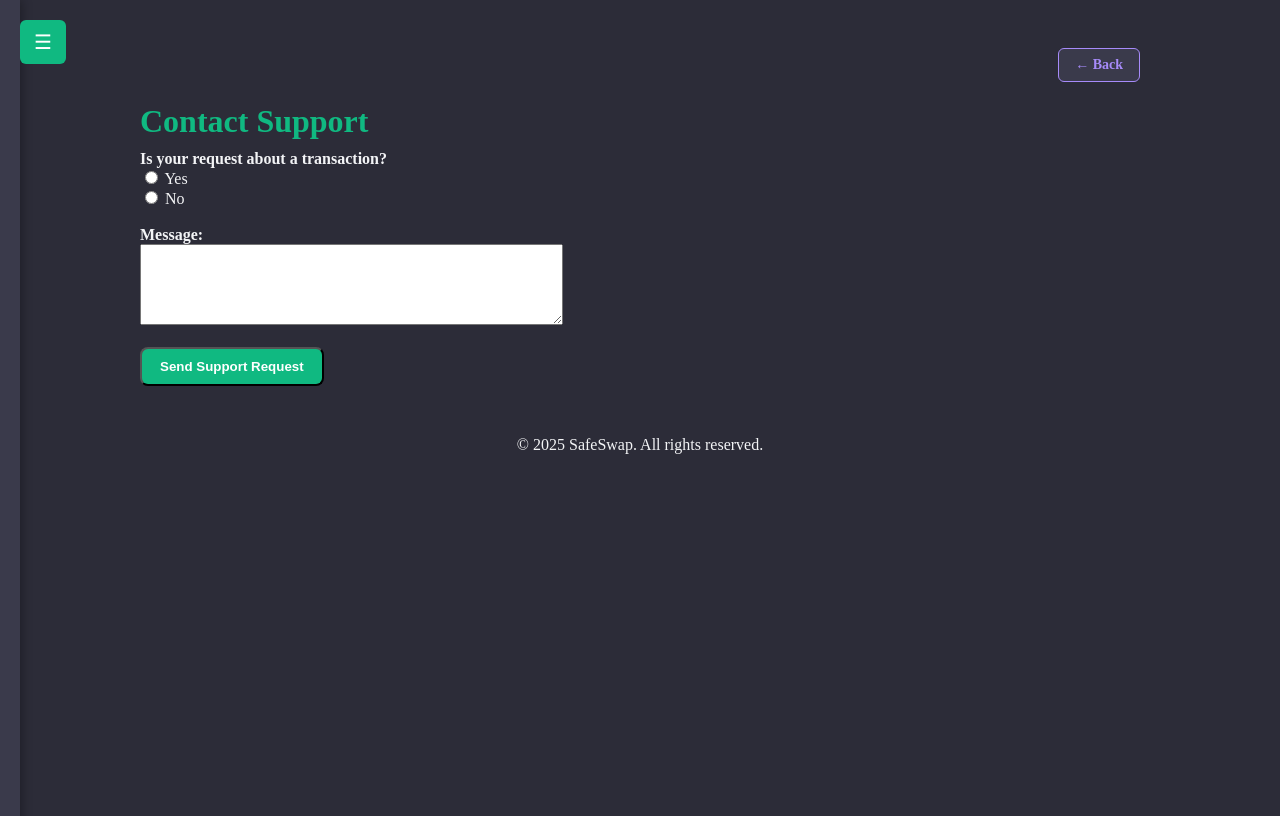
After one commit to aaabbbccc11283/ssa_project, a Django app: page /chipin/contact_support/ in a window 1280 px wide. The commit adds this page. Run offline with Django 5.2, Linux system fonts and the light colour scheme; a user stored in the database is signed in; data comes from the database, SQL or seed files in the repository; both versions use the stored data as it was after the commit.

Commit message:
Email support added

```diff
--- a/chipin/templates/chipin/base.html
+++ b/chipin/templates/chipin/base.html
@@ -17,9 +17,10 @@
 
             {% if request.user.is_authenticated %}
                 <nav class="nav-links">
-                    <a href="{% url 'chipin:home' %}" class="menu-btn">Portal Home</a>
-                    <a href="{% url 'users:user' %}" class="menu-btn">User Dashboard</a>
+                    <a href="{% url 'users:user' %}" class="menu-btn">Homepage</a>
+                    <a href="{% url 'chipin:home' %}" class="menu-btn">Portal</a>
                     <a href="{% url 'users:top_up' %}" class="menu-btn">Top Up</a>
+                    <li><a href="{% url 'chipin:contact_support' %}">Contact Support</a></li>
                     <form action="{% url 'users:logout' %}" method="post" class="logout-form">
                         {% csrf_token %}
                         <button type="submit" class="menu-btn">Logout</button>
--- /dev/null
+++ b/chipin/templates/chipin/contact_support.html
@@ -0,0 +1,67 @@
+{% extends 'chipin/base.html' %}
+{% block title %}Contact Support{% endblock %}
+
+{% block content %}
+<div class="form-container content-fade">
+    <h1 class="form-title">Contact Support</h1>
+
+    <form method="POST">
+        {% csrf_token %}
+
+        <label><strong>Is your request about a transaction?</strong></label><br>
+        <input type="radio" name="is_transaction" value="yes" required> Yes<br>
+        <input type="radio" name="is_transaction" value="no"> No<br><br>
+
+        <div id="transaction-details" style="display:none;">
+            <label><strong>Is your transaction more than 30 days old?</strong></label><br>
+            <input type="radio" name="is_old" value="yes"> Yes<br>
+            <input type="radio" name="is_old" value="no"> No<br><br>
+
+            <div id="old-transaction-details" style="display:none;">
+                <p>Please provide the following in the message box below:</p>
+                <ul>
+                    <li>Last 4 digits of your credit card</li>
+                    <li>Expiry date (MM/YYYY)</li>
+                    <li>Date of the transaction</li>
+                </ul>
+            </div>
+
+            <div id="recent-transaction-details" style="display:none;">
+                <label for="event">Select Event (last 30 days):</label><br>
+                <select name="event_id" id="event" required>
+                    <option value="">-- Select an event --</option>
+                    {% for e in events %}
+                        <option value="{{ e.id }}">
+                            {{ e.name }} - ${{ e.amount }} ({{ e.date|date:"M d, Y" }}){% if e.archived %} (Archived){% endif %} — {{ e.group_name }}
+                        </option>
+                    {% endfor %}
+                </select><br><br>
+            </div>
+        </div>
+
+        <label for="message"><strong>Message:</strong></label><br>
+        <textarea name="message" rows="5" cols="50" required></textarea><br><br>
+
+        <button type="submit" class="btn primary-btn">Send Support Request</button>
+    </form>
+</div>
+
+<script>
+    const isTransactionRadios = document.getElementsByName("is_transaction");
+    const isOldRadios = document.getElementsByName("is_old");
+
+    function updateTransactionSection() {
+        const isTransaction = [...isTransactionRadios].find(r => r.checked)?.value;
+        document.getElementById("transaction-details").style.display = (isTransaction === "yes") ? "block" : "none";
+    }
+
+    function updateOldTransactionSection() {
+        const isOld = [...isOldRadios].find(r => r.checked)?.value;
+        document.getElementById("old-transaction-details").style.display = (isOld === "yes") ? "block" : "none";
+        document.getElementById("recent-transaction-details").style.display = (isOld === "no") ? "block" : "none";
+    }
+
+    isTransactionRadios.forEach(r => r.addEventListener("change", updateTransactionSection));
+    isOldRadios.forEach(r => r.addEventListener("change", updateOldTransactionSection));
+</script>
+{% endblock %}
--- a/chipin/templates/chipin/group_detail.html
+++ b/chipin/templates/chipin/group_detail.html
@@ -90,6 +90,8 @@
         </ul>
     </div>
 
+<a href="{% url 'chipin:contact_support' %}" class="btn secondary-btn">Contact Support</a>
+
     {% if request.user not in group.members.all %}
         <a href="{% url 'chipin:request_to_join_group' group.id %}" class="btn btn-info">Request to Join</a>
     {% endif %}
--- a/chipin/urls.py
+++ b/chipin/urls.py
@@ -32,4 +32,7 @@ urlpatterns = [
    path('group/<int:group_id>/archived/', views.archived_events, name='archived_events'),
    path("", user_views.user, name="user"),
    path('transactions/', views.transaction_history, name='transaction_history'),
+   path('group/<int:group_id>/contact_support/', views.contact_support, name='contact_support'),
+   path('contact_support/', views.contact_support_view, name='contact_support'),
+
 ]
--- a/chipin/views.py
+++ b/chipin/views.py
@@ -16,6 +16,9 @@ from decimal import Decimal
 from .models import Event
 from users.models import Transaction
 from django.shortcuts import render
+from django.utils.timezone import now, timedelta
+from django.utils import timezone
+
 
 @login_required
 def accept_event(request, event_id):
@@ -478,3 +481,111 @@ def transaction_history(request):
         'transactions': transactions,
         'events': events
     })
+
+from django.utils.timezone import now
+
+@login_required
+def contact_support(request, group_id):
+    group = get_object_or_404(Group, id=group_id)
+    if request.method == 'POST':
+        amount = request.POST.get('amount', 'N/A')
+        timestamp = now().strftime('%Y-%m-%d %H:%M:%S')
+
+        users = group.members.all()
+        user_list = "\n".join([f"{u.username} ({u.email})" for u in users])
+
+        subject = f"[Support Request] from Group '{group.name}'"
+        message = (
+            f"A support request has been submitted.\n\n"
+            f"Group Name: {group.name}\n"
+            f"Group ID: {group.id}\n"
+            f"Users in Group:\n{user_list}\n\n"
+            f"Requested Amount: ${amount}\n"
+            f"Time of Request: {timestamp}\n"
+        )
+
+        send_mail(
+            subject,
+            message,
+            settings.DEFAULT_FROM_EMAIL,
+            ['support@eforge.online'],  # 📬 Change this to your actual support email
+            fail_silently=False,
+        )
+
+        messages.success(request, "Support request sent successfully.")
+        return redirect('chipin:group_detail', group_id=group_id)
+
+@login_required
+def contact_support_view(request):
+    user = request.user
+    recent_cutoff = now().date() - timedelta(days=30)
+
+    groups = user.group_memberships.all()
+
+    # Show all events from user's groups in the last 30 days (including archived)
+    recent_events = Event.objects.filter(
+        group__in=groups,
+        date__gte=recent_cutoff
+    ).order_by('-date')
+
+    events = []
+    for e in recent_events:
+        events.append({
+            'id': e.id,
+            'name': e.name,
+            'amount': e.total_spend,
+            'date': e.date,
+            'archived': e.archived,
+            'group_name': e.group.name
+        })
+
+    if request.method == 'POST':
+        is_transaction = request.POST.get("is_transaction") == "yes"
+        is_old = request.POST.get("is_old") == "yes" if is_transaction else False
+        group_name = None
+        event_name = None
+        txn_date = None
+
+        if is_transaction and not is_old:
+            event_id = request.POST.get("event_id")
+            try:
+                event = Event.objects.get(id=event_id)
+                group_name = event.group.name
+                event_name = event.name
+                txn_date = event.date.strftime('%Y-%m-%d')
+            except Event.DoesNotExist:
+                pass
+
+        message = request.POST.get("message", "")
+        timestamp = now().strftime('%Y-%m-%d %H:%M:%S')
+
+        email_body = (
+            f"User: {user.username} ({user.email})\n"
+            f"Time of Request: {timestamp}\n"
+            f"Related to Transaction: {is_transaction}\n"
+        )
+
+        if is_transaction:
+            email_body += f"Transaction older than 30 days: {is_old}\n"
+            if not is_old:
+                email_body += f"Group: {group_name}\nEvent: {event_name}\nTransaction Date: {txn_date}\n"
+            else:
+                email_body += "User was asked to provide last 4 digits, expiry, and date in message.\n"
+
+        email_body += f"\nUser Message:\n{message}"
+
+        send_mail(
+            subject="Support Request from SafeSwap",
+            message=email_body,
+            from_email=settings.DEFAULT_FROM_EMAIL,
+            recipient_list=["harrisonschool666@gmail.com"],
+            fail_silently=False
+        )
+
+        messages.success(request, "Your support request has been sent.")
+        return redirect('chipin:home')
+
+    return render(request, 'chipin/contact_support.html', {
+        'groups': groups,
+        'events': events
+    })
```
Also changed, not shown: ssa_project/settings.py (+6 -10 lines), db.sqlite3.
